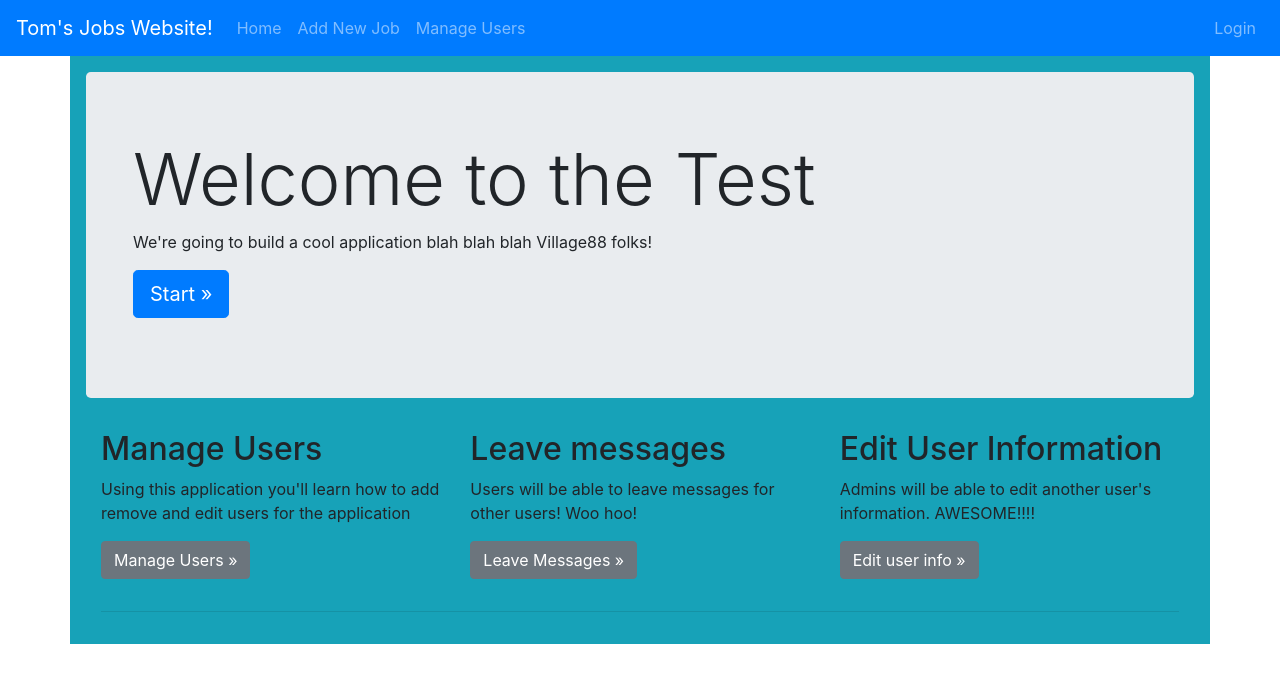
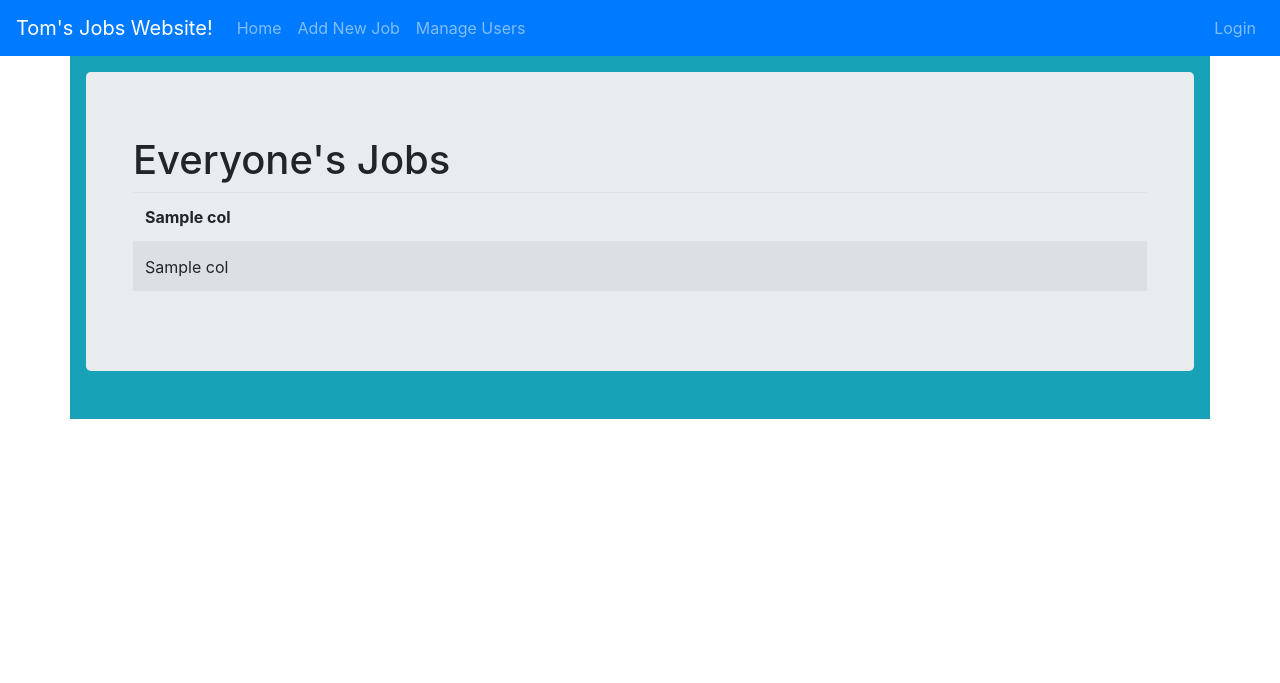
Before and after one commit to twtseng/django_exam, a Django app: template django_exam_app/templates/dashboard.html in a window 1280 px wide. Shown: the top 683 px of the page. Run offline with Django 3.2, Linux system fonts and the light colour scheme; the template is opened without the code that fills it: most values are stand-ins (such as "Sample title", 1, 10 or a date in 2020); some libraries are stand-ins or nearby versions.

Commit message:
working on jobs dashboard

```diff
--- a/django_exam_app/templates/dashboard.html
+++ b/django_exam_app/templates/dashboard.html
@@ -8,36 +8,30 @@
 {% endblock %}
 {% block content %}
 <div class="jumbotron">
-    <div class="container">
-      <h1 class="display-3">Welcome to the Test</h1>
-      <p>We're going to build a cool application blah blah blah Village88 folks!</p>
-      <p><a class="btn btn-primary btn-lg" href="#" role="button">Start &raquo;</a></p>
-    </div>
+  {% csrf_token %}
+  <div class="container">
+    <h1>Everyone's Jobs</h1>
+    <table class="table table-striped">
+      <thead>
+        <tr>
+          {% for col in everyones_jobs_data_columns %}
+          <th scope="col">{{ col | safe }}</th>
+          {% endfor %}
+        </tr>
+      </thead>
+      <tbody>
+        {% for row in everyones_jobs_data_rows %}
+        <tr>
+          {% for col in row %}
+          <td>{{ col | safe }}</td>
+          {% endfor %}
+        </tr>
+        {% endfor %}
+      </tbody>
+    </table>
+
   </div>
-
-  <div class="container">
-    <!-- Example row of columns -->
-    <div class="row">
-      <div class="col-md-4">
-        <h2>Manage Users</h2>
-        <p>Using this application you'll learn how to add remove and edit users for the application </p>
-        <p><a class="btn btn-secondary" href="/users/manage" role="button">Manage Users &raquo;</a></p>
-      </div>
-      <div class="col-md-4">
-        <h2>Leave messages</h2>
-        <p>Users will be able to leave messages for other users! Woo hoo!</p>
-        <p><a class="btn btn-secondary" href="#" role="button">Leave Messages &raquo;</a></p>
-      </div>
-      <div class="col-md-4">
-        <h2>Edit User Information</h2>
-        <p>Admins will be able to edit another user's information. AWESOME!!!!</p>
-        <p><a class="btn btn-secondary" href="#" role="button">Edit user info &raquo;</a></p>
-      </div>
-    </div>
-
-    <hr>
-
-  </div> <!-- /container -->
+</div>
 {% endblock %}
 {% block script %}
 <script>
--- a/django_exam_app/templates/manage_users.html
+++ b/django_exam_app/templates/manage_users.html
@@ -10,8 +10,6 @@
       {% if user_level == "admin" %}
       <h1 class="display-3">Manage Users</h1><a class="btn btn-primary btn-lg" href="/users/new" role="button">Add new &raquo;</a>
       {% endif %}
-      {% for col in data_columns %}
-      {% endfor %}
       <table class="table table-striped">
         <thead>
           <tr>
--- a/django_exam_app/urls.py
+++ b/django_exam_app/urls.py
@@ -25,9 +25,10 @@ urlpatterns = [
     path('edit_profile_api', views.edit_profile_api),
     path('update_password_api', views.update_password_api),
     path('add_job_api', views.add_job_api),
-    path('dashboard', views.dashboard_view, name='dashboard_view'),
+    path('', views.signin_view,name='signin_view'),
     path('dashboard', views.dashboard_view, name='dashboard_view'),
     path('jobs/new', views.new_job_view, name='new_job_view'),
+    path('jobs/<int:job_id>', views.view_job_view, name='view_job_view'),
     path('users/manage', views.manage_users_view, name='manage_users_view'),
     path('users/new', views.new_user, name='new_user'),
     path('users/delete/<int:user_id>', views.delete_user, name='delete_user'),
```
Also changed, not shown: django_exam_app/templates/view_job.html (added, +96 -0 lines), django_exam_app/views.py (+28 -1 lines), db.sqlite3.
